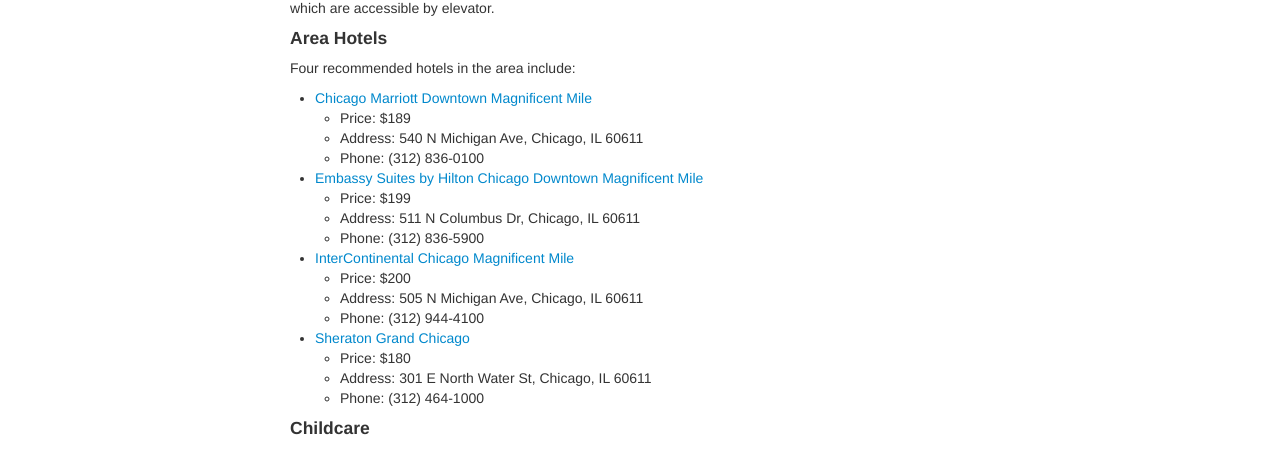
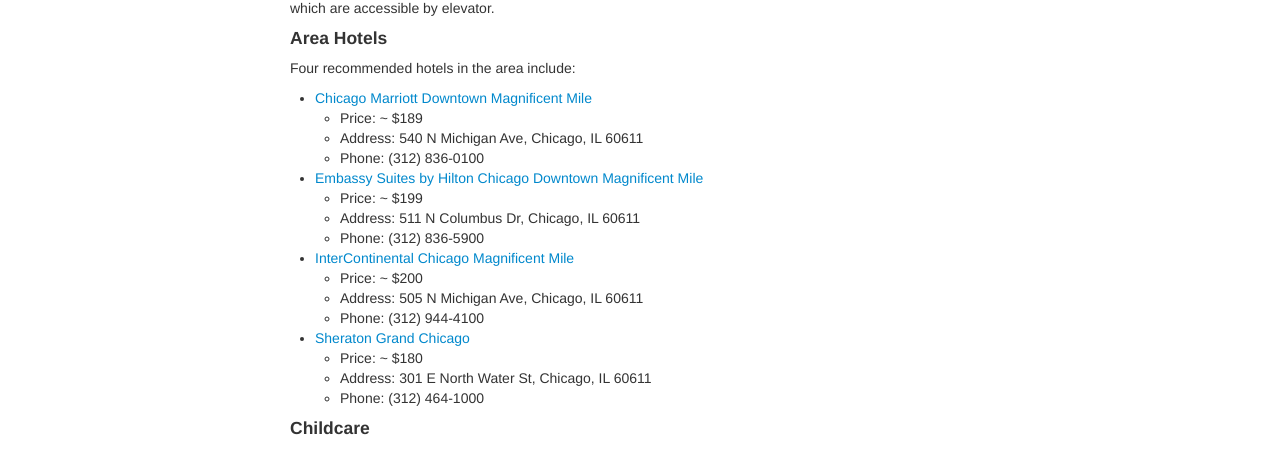
Before and after one commit to dcppc/2018-august-workshop, a Jekyll site: the page built from docs/index.md, in a window 1280 px wide. Shown: the part 484-934 px from the top of the page. Built offline with Jekyll 4.4.1, drawn with Linux system fonts in a browser that asks for light colours.

```diff
--- a/docs/index.md
+++ b/docs/index.md
@@ -29,22 +29,22 @@ The main conference room accommodates the 60 people. Breakout rooms will be loca
 Four recommended hotels in the area include:
 
 - [Chicago Marriott Downtown Magnificent Mile](https://www.marriott.com/hotels/travel/chidt-chicago-marriott-downtown-magnificent-mile/)
-    - Price: $189
+    - Price: ~ $189
     - Address: 540 N Michigan Ave, Chicago, IL 60611
     - Phone: (312) 836-0100
 
 - [Embassy Suites by Hilton Chicago Downtown Magnificent Mile](http://embassysuites3.hilton.com/en/hotels/illinois/embassy-suites-by-hilton-chicago-downtown-magnificent-mile-CHIREES/index.html)
-    - Price: $199
+    - Price: ~ $199
     - Address: 511 N Columbus Dr, Chicago, IL 60611
     - Phone: (312) 836-5900
 
 - [InterContinental Chicago Magnificent Mile](https://www.icchicagohotel.com)
-    - Price: $200
+    - Price: ~ $200
     - Address: 505 N Michigan Ave, Chicago, IL 60611
     - Phone: (312) 944-4100
 
 - [Sheraton Grand Chicago](http://www.sheratonchicago.com)
-    - Price: $180
+    - Price: ~ $180
     - Address: 301 E North Water St, Chicago, IL 60611
     - Phone: (312) 464-1000
 
```
